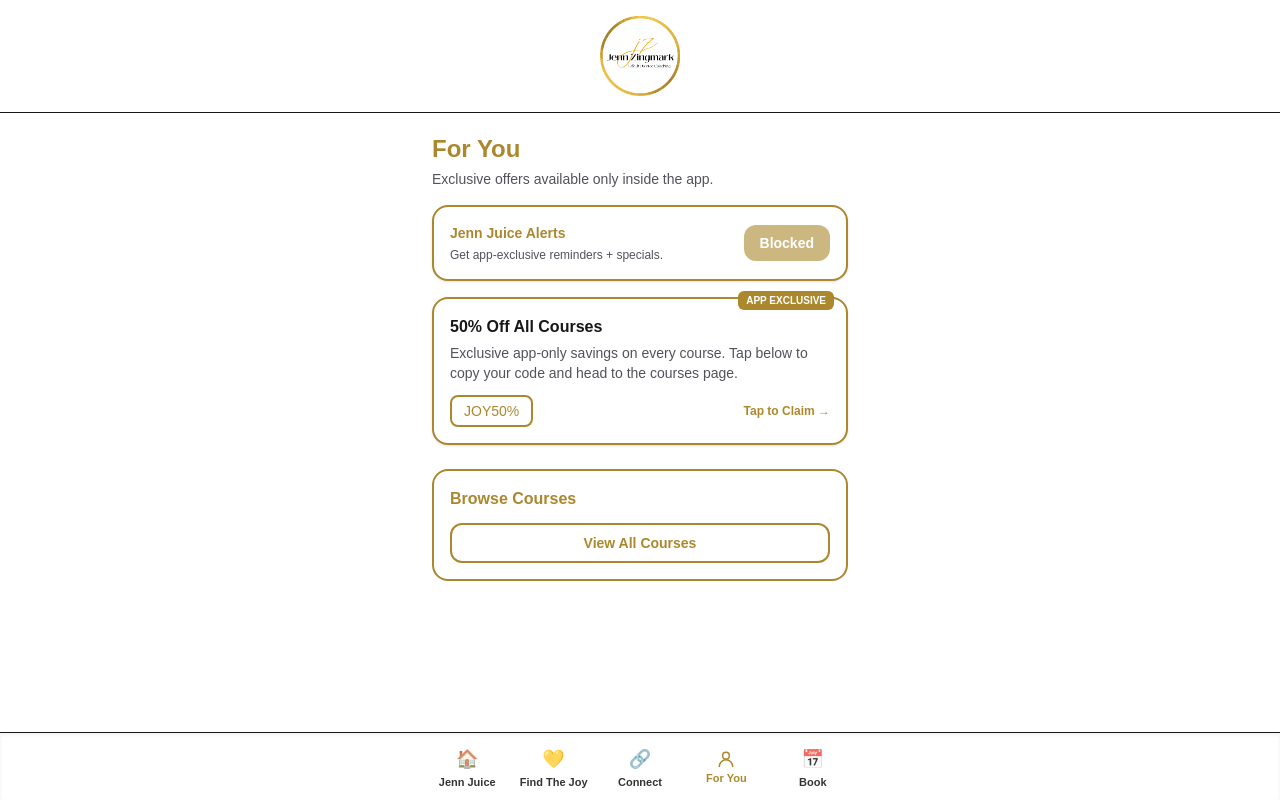
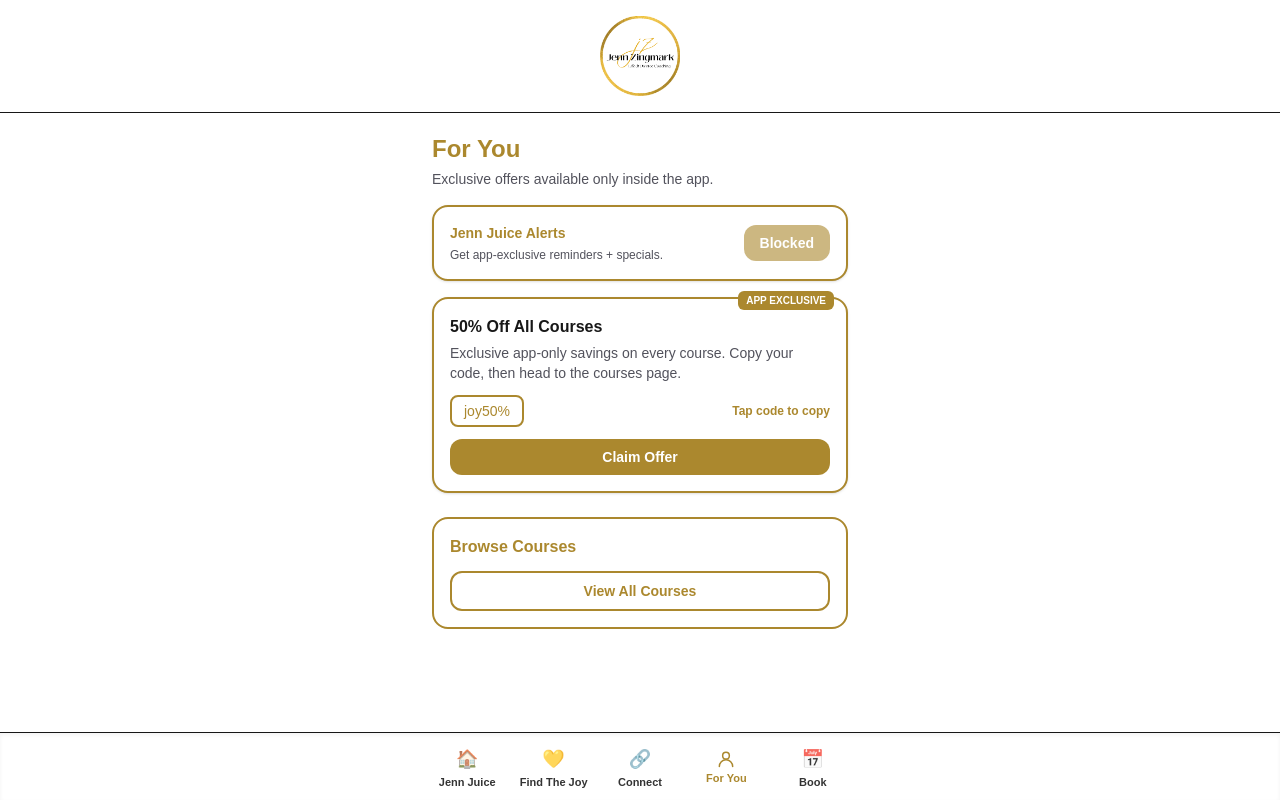
Before and after one commit to JennZingmark/findthejoywithjenn-app, a Next.js app: page /for-you in a window 1280 px wide. Built offline with nearby package versions, Linux system fonts and the light colour scheme; no server answers.

Commit message:
Fix course offer copy behavior

```diff
--- a/app/for-you/page.tsx
+++ b/app/for-you/page.tsx
@@ -12,8 +12,8 @@
 const OFFER: Offer = {
   title: "50% Off All Courses",
   description:
-    "Exclusive app-only savings on every course. Tap below to copy your code and head to the courses page.",
-  code: "JOY50%",
+    "Exclusive app-only savings on every course. Copy your code, then head to the courses page.",
+  code: "joy50%",
   link: "https://www.findthejoywithjenn.com/courses",
 };
 
@@ -123,8 +123,7 @@
     setTimeout(() => setCopied(null), 1500);
   };
 
-  const openOffer = (url: string, code: string) => {
-    copyCode(code);
+  const openOffer = (url: string) => {
     window.open(url, "_blank", "noopener,noreferrer");
   };
 
@@ -242,10 +241,7 @@
         ) : null}
       </div>
 
-      <div
-        className="relative mt-4 cursor-pointer rounded-2xl border-2 border-[#ab882e] bg-white p-4 shadow-sm"
-        onClick={() => openOffer(OFFER.link, OFFER.code)}
-      >
+      <div className="relative mt-4 rounded-2xl border-2 border-[#ab882e] bg-white p-4 shadow-sm">
         <div className="absolute -top-2 right-3 rounded-md bg-[#ab882e] px-2 py-[2px] text-[10px] font-bold text-white">
           APP EXCLUSIVE
         </div>
@@ -254,13 +250,25 @@
         <p className="mt-1 text-sm text-zinc-600">{OFFER.description}</p>
 
         <div className="mt-3 flex items-center justify-between">
-          <span className="rounded-lg border-2 border-[#ab882e] px-3 py-1 text-sm font-mono text-[#ab882e]">
+          <button
+            onClick={() => copyCode(OFFER.code)}
+            className="rounded-lg border-2 border-[#ab882e] px-3 py-1 text-sm font-mono text-[#ab882e]"
+          >
             {copied === OFFER.code ? "Copied!" : OFFER.code}
-          </span>
+          </button>
 
           <span className="text-xs font-semibold text-[#ab882e]">
-            Tap to Claim →
+            Tap code to copy
           </span>
+        </div>
+
+        <div className="mt-3">
+          <button
+            onClick={() => openOffer(OFFER.link)}
+            className="w-full rounded-xl bg-[#ab882e] px-4 py-2 text-sm font-semibold text-white"
+          >
+            Claim Offer
+          </button>
         </div>
       </div>
 
@@ -269,9 +277,7 @@
 
         <div className="mt-3 flex flex-col gap-2">
           <button
-            onClick={() =>
-              window.open("https://www.findthejoywithjenn.com/courses", "_blank")
-            }
+            onClick={() => openOffer("https://www.findthejoywithjenn.com/courses")}
             className="rounded-xl border-2 border-[#ab882e] px-4 py-2 text-sm font-semibold text-[#ab882e]"
           >
             View All Courses
```
